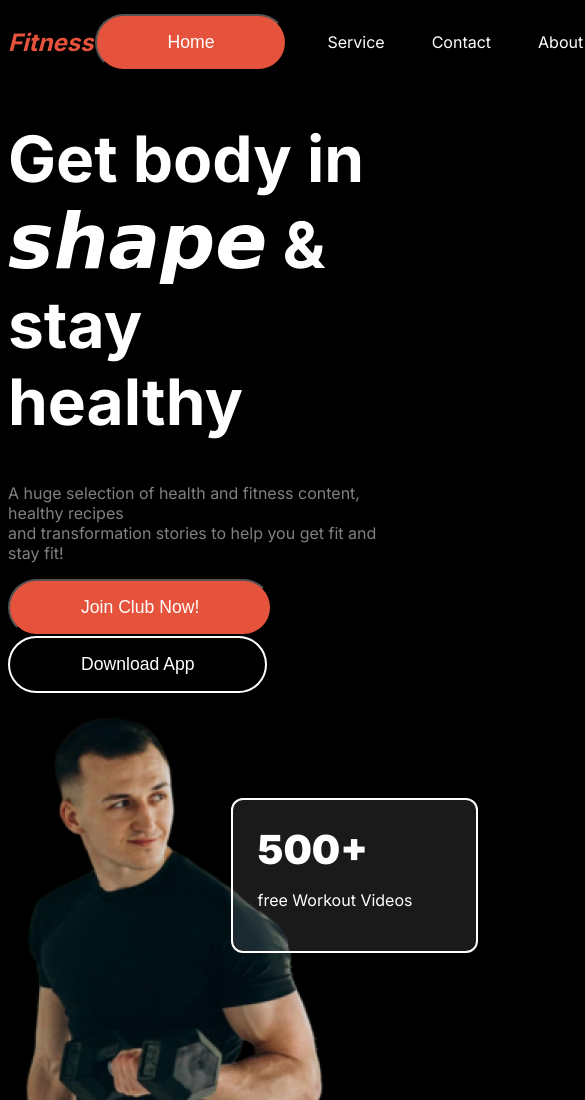
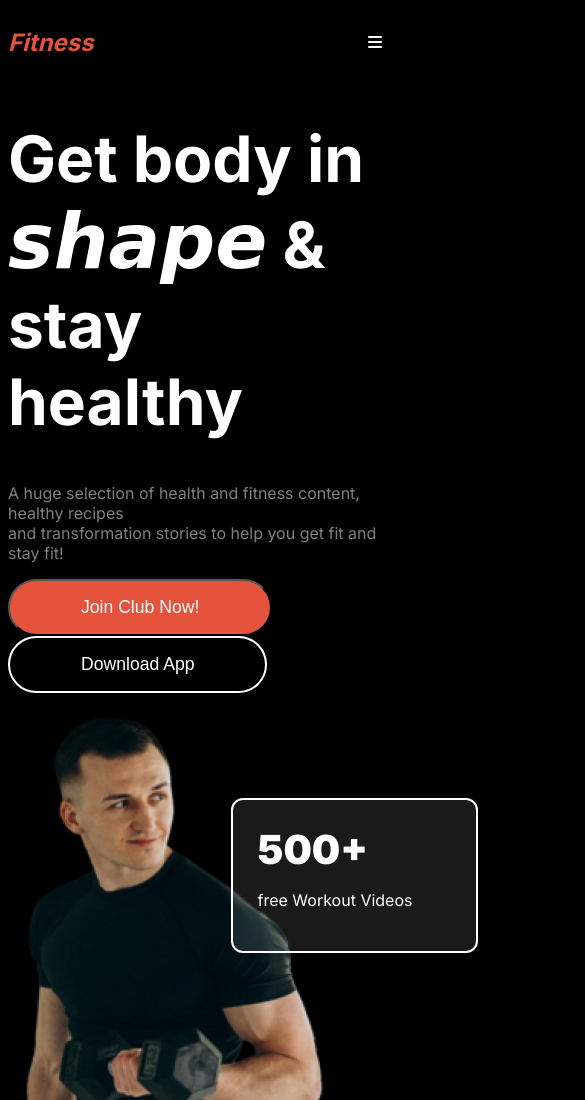
Before and after one commit to kanondev/Assignment2, a plain HTML site: page index.html in a window 390 px wide. Shown: the top 1100 px of the page, 585 px wide, since content can reach past the window. Drawn offline with Linux system fonts and the light colour scheme; a web font is replaced by a local one.

Commit message:
nav bar responcive

```diff
--- a/index.css
+++ b/index.css
@@ -28,6 +28,10 @@
 }
 
 /** header **/
+
+.fa-solid{
+    display: none;
+}
 
 
 .color{
@@ -435,6 +439,12 @@ margin-left: 102px;
     .footer-contener{
         flex-direction: column;
     }
+  .fa-solid{
+    display: block;
+  }
+    .nav-items{
+        display:none;
+    }
     .header-img{
         margin-left: -50px;
     }
--- a/index.html
+++ b/index.html
@@ -7,6 +7,9 @@
     <link rel="preconnect" href="https://fonts.googleapis.com">
     <link rel="preconnect" href="https://fonts.gstatic.com" crossorigin>
     <link href="https://fonts.googleapis.com/css2?family=Inter:wght@100..900&display=swap" rel="stylesheet">
+
+    <link rel="stylesheet" href="https://cdnjs.cloudflare.com/ajax/libs/font-awesome/6.6.0/css/all.min.css" integrity="sha512-Kc323vGBEqzTmouAECnVceyQqyqdsSiqLQISBL29aUW4U/M7pSPA/gEUZQqv1cwx4OnYxTxve5UMg5GT6L4JJg==" crossorigin="anonymous" referrerpolicy="no-referrer" />
+
 
     <link rel="stylesheet" href="index.css">
     <title>Fitness</title>
@@ -19,7 +22,11 @@
                 <h2 class="nav-tittle"><i> Fitness</i></h2>
             <div class="navbar  ">
 
+
+                <i class="fa-solid fa-bars"></i>
+
                     <div class="nav-items flex">
+
                        <button class="btn"><a href="" class="nav-link-1"> Home</a></button>
                         <ul class="nav-item flex"></ul>
                             <li class="nav-links"><a href="" class="nav-link"> Service</a> </li>
```
